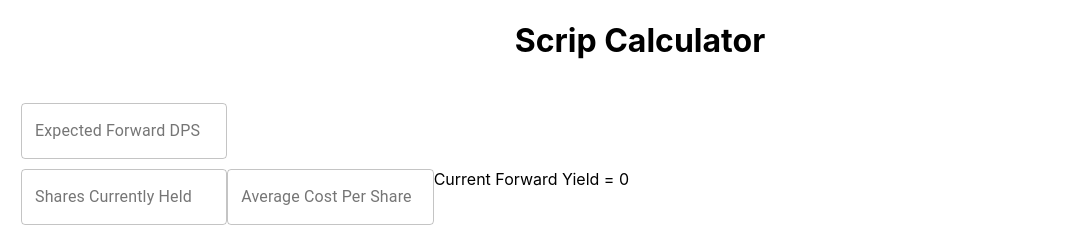
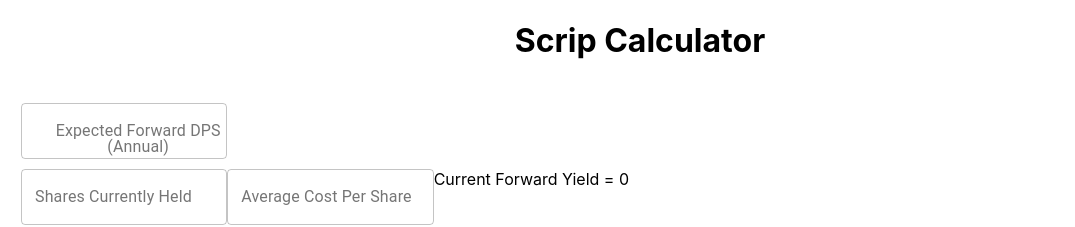
Before and after one commit to Raiishin/Scrip-Calculator, a React (Create React App) app: page / in a window 1280 px wide. Shown: the top 227 px of the page, without its empty margins (0-1075 px from the left). Built offline with nearby package versions, Linux system fonts and the light colour scheme.

Commit message:
Fixed text alignment

```diff
--- a/src/App.js
+++ b/src/App.js
@@ -86,7 +86,8 @@ function App() {
           <Grid container style={{ padding: 5 }}>
             <Grid container item xs={2}>
               <TextField
-                label="Expected Forward DPS"
+                label="Expected Forward DPS (Annual)"
+                style={{ width: 270 }}
                 id="expectedForwardDPS"
                 variant="outlined"
                 onChange={(e) => {
@@ -99,6 +100,7 @@ function App() {
             <Grid container item xs={2}>
               <TextField
                 label="Shares Currently Held"
+                style={{ width: 270 }}
                 id="sharesOutstanding"
                 variant="outlined"
                 onChange={(e) => {
@@ -109,6 +111,7 @@ function App() {
             <Grid container item xs={2}>
               <TextField
                 label="Average Cost Per Share"
+                style={{ width: 270 }}
                 id="avgCostPerShare"
                 variant="outlined"
                 onChange={(e) => {
@@ -124,6 +127,7 @@ function App() {
             <Grid container item xs={2}>
               <TextField
                 label="Scrip Issue Price"
+                style={{ width: 270 }}
                 id="scripPrice"
                 variant="outlined"
                 onChange={(e) => {
@@ -136,6 +140,7 @@ function App() {
             <Grid container item xs={2}>
               <TextField
                 label="Declared Dividend Per Share"
+                style={{ width: 270 }}
                 id="DPS"
                 variant="outlined"
                 onChange={(e) => {
```
